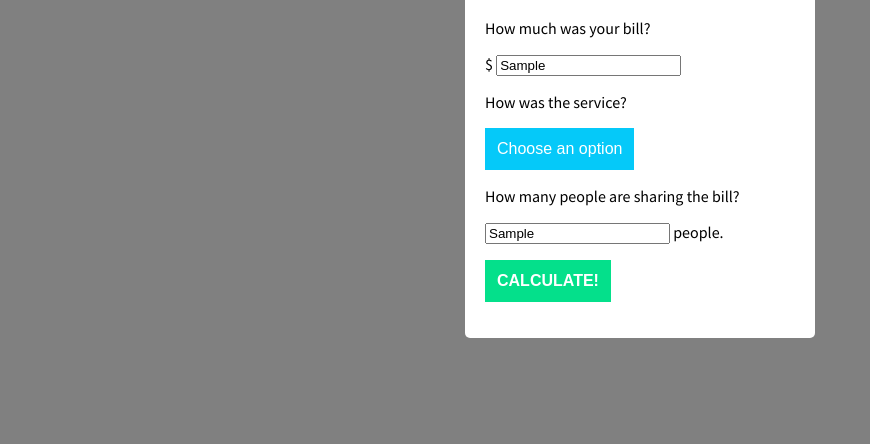
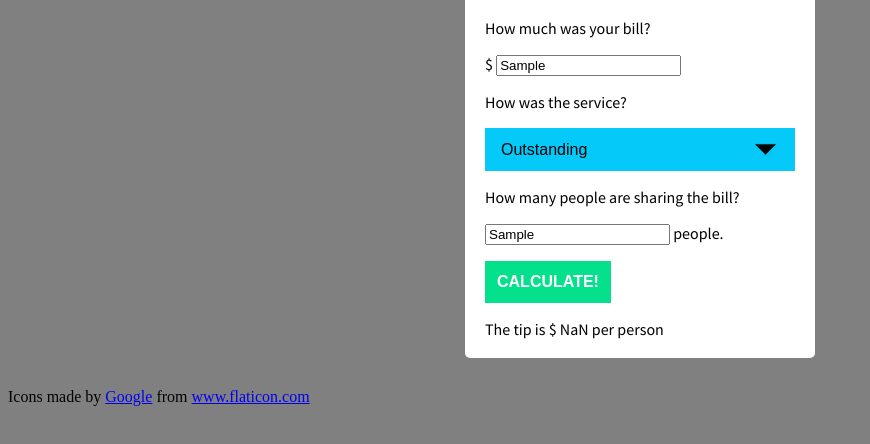
Before and after one commit to aurelieverrot/tip_calculator, a plain HTML site: page index.html in a window 1280 px wide. Both pictures are taken after typing "Sample", "Sample" into the empty fields and a click on the button "CALCULATE!". Shown: the part 92-536 px from the top of the page, without its empty margins (0-870 px from the left). Drawn offline with Linux system fonts and the light colour scheme.

Commit message:
tip calculator: working version

```diff
--- a/app.js
+++ b/app.js
@@ -1,10 +1,11 @@
+let result = 0;
+
 // Calculate tip - main function
 function calculateTip() {
 
 	var billAmount = document.getElementById("amount").value;
-	var option = document.getElementById("option-value").value;
+	var option = document.getElementById("dropdown-options").value;
 	var nbPeople = document.getElementById("nbpeople").value;
-
 
 // alert if no input
 	if (billAmount === "" || option == 0) {
@@ -12,29 +13,25 @@ function calculateTip() {
 		return;
 	}
 
-
 // check if number of people is empty or less than one
 	if (nbPeople === "" || nbPeople <= 1) {
 		nbPeople = 1;
 
 	}
 
-
 // Calculate the tip divided by number of people
-	var result = (billAmount * option) / nbPeople;
+	result = (billAmount * option) / nbPeople;
 	result = Math.round(result * 100) / 100;
 	result = result.toFixed(2);
 	console.log(result);
 
 }
 
-// Hide the tip amount on load ?????
-
-
 
 // function call when button is clicked
 document.getElementById("calculate").onclick = function() {
 	calculateTip();
+	document.getElementById("tip-result").innerHTML = `The tip is $ ${result} per person`;
 };
 
 
--- a/index.html
+++ b/index.html
@@ -13,24 +13,30 @@
 		<p>$ <input id="amount" type="text" placeholder="Bill Amount"></p>
 
 		<p>How was the service?</p>
-			<div class="dropdown">
-			  <button class="dropdown-button">Choose an option</button>
-			  	<div class="dropdown-content" disabled selected value="0">
-		  			<p id="option-value" value="0.2">Outstanding</p>
-					<p id="option-value" value="0.18">Good</p>
-					<p id="option-value" value="0.15">OK</p>
-					<p id="option-value" value="0.1">Bad</p>
-					<p id="option-value" value="0.05">Terrible</p>
-			  	</div>
+		<div class="dropdown-button"> <!-- outer div marks the area the dropdown will appear-->
+			<div class="dropdown-list"> <!-- inner div contains the dropdown list-->
+
+			  <!-- <button class="dropdown-button">Choose an option</button> -->
+
+			  	<select name="dropdown-options" id="dropdown-options">
+		  			<option value="0.2">Outstanding</option>
+					<option value="0.18">Good</option>
+					<option value="0.15">OK</option>
+					<option value="0.1">Bad</option>
+					<option value="0.05">Terrible</option>
+			  	</select>
 			</div>
+		</div>
 
 		<p>How many people are sharing the bill?</p>
 		<p><input id="nbpeople" type="text" placeholder="Number of People"> people.</p>
 
 		<button id="calculate">CALCULATE!</button>
 
+		<p id="tip-result"></p>
+
 	</div>
-
+	<p><div>Icons made by <a href="https://www.flaticon.com/authors/google" title="Google">Google</a> from <a href="https://www.flaticon.com/" title="Flaticon">www.flaticon.com</a></div></p>
 	<script src="app.js"></script>
 </body>
 </html>
--- a/style.css
+++ b/style.css
@@ -8,7 +8,7 @@ body {
 .calculator {
 	background-color: white;
 	width: 350px;
-	height: 400px;
+	height: 420px;
 	margin: 30px auto;
 	border-radius: 5px;
 }
@@ -31,19 +31,37 @@ p {
 
 .dropdown-button {
   background-color: #05C9F9;
-  color: white;
   padding: 12px;
   margin: 0 20px;
   font-size: 16px;
   border: none;
+  overflow: hidden;
+  position: relative;
+  }
+
+.dropdown-button .dropdown-list {
+  width: 120%;
+  background: url('drop-down-arrow.png') no-repeat;
+  background-position: 80% center;
+  /*position: relative;
+  display: inline-block;*/
 }
 
-.dropdown {
+
+.dropdown-button .dropdown-list select {
+  background: transparent;
+  line-height: 1;
+  border: 0;
+  padding: 0;
+  border-radius: 0;
+  width: 120%;
   position: relative;
-  display: inline-block;
+  z-index: 10;
+  font-size: 1em;
 }
 
-.dropdown-content {
+/*
+.quality {
   display: none;
   position: absolute;
   background-color: #f1f1f1;
@@ -52,16 +70,16 @@ p {
   z-index: 1;
 }
 
-.dropdown-content p {
+.quality p {
   color: black;
   padding: 12px 16px;
   text-decoration: none;
   display: block;
 }
-
-.dropdown-content p:hover {background-color: #ddd;}
-.dropdown:hover .dropdown-content {display: block;}
-.dropdown:hover .dropdown-button {background-color: #04E08B;}
+*/
+#option:hover {background-color: #ddd;}
+.dropdown-list:hover #option {display: block;}
+.dropdown-list:hover .dropdown-button {background-color: #04E08B;}
 
 #calculate {
   background-color: #04E08B;
```
Also changed, not shown: drop-down-arrow.png (added), 1 other file.
